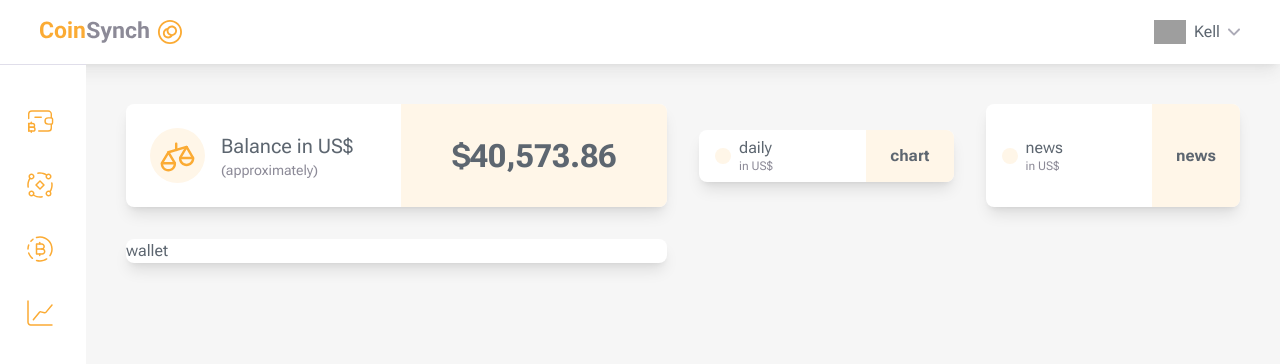
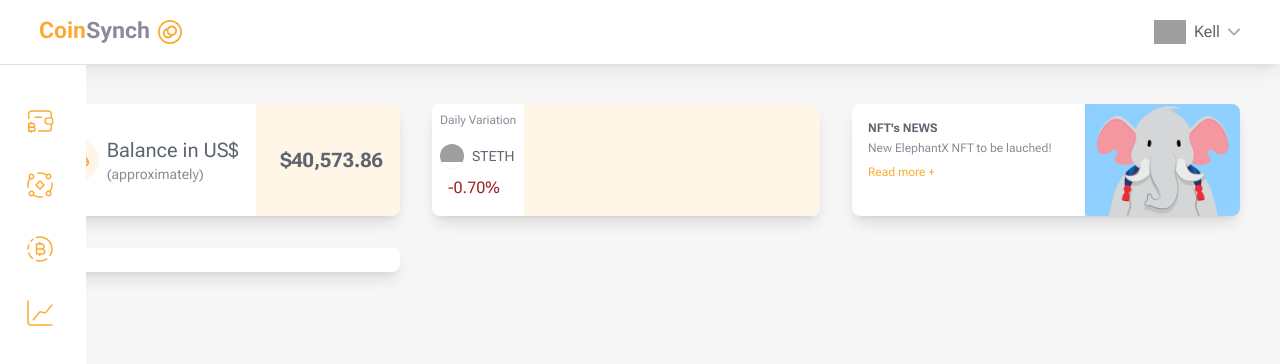
Before and after one commit to kellcrivelaroo/coinsynch, a Next.js app: page /dashboard in a window 1280 px wide. Shown: the top 364 px of the page. Built offline with nearby package versions, Linux system fonts and the light colour scheme; data requests are answered from the project's data file; grey boxes are pictures that could not be loaded.

Commit message:
feat: daily variation / news (layout)

```diff
--- a/src/app/dashboard/page.tsx
+++ b/src/app/dashboard/page.tsx
@@ -8,16 +8,17 @@ import { getCoinData } from '@/lib/utils'
 
 export default async function Dashboard() {
   const coinsData = await getCoinData()
+  const randomCoin = Math.floor(Math.random() * 10)
 
   return (
     <>
       <Header />
       <AsideMenu />
-      <main className="flex flex-col gap-4 p-6 md:gap-6 md:p-8 lg:grid lg:grid-cols-2 lg:gap-8 lg:p-10 lg:pl-[126px]">
+      <main className="flex flex-col gap-4 p-6 md:gap-6 md:p-8 lg:grid lg:grid-cols-[360px_1fr] lg:pl-[126px] xl:gap-8 xl:p-10">
         <Balance coinsData={coinsData} />
 
         <div className="flex h-full w-full items-center justify-between gap-4 md:gap-6 lg:gap-8">
-          <DailyVariation />
+          <DailyVariation coinInfo={coinsData[randomCoin]} />
           <News />
         </div>
 
--- a/src/app/globals.css
+++ b/src/app/globals.css
@@ -30,6 +30,10 @@
 
   .signInput {
     @apply h-12 w-full rounded-md border border-secondary-300 pl-10 outline-none focus:border-secondary-400
+  }
+
+  body {
+    @apply bg-gray
   }
 }
 
@@ -303,7 +307,3 @@
     transform: translateX(0);
   }
 }
-
-body {
-  background-color: #f6f6f6;
-}
--- a/src/components/Dashboard/Balance.tsx
+++ b/src/components/Dashboard/Balance.tsx
@@ -36,17 +36,20 @@ export default function Balance({ coinsData }: BalanceProps) {
 
   return (
     <section className="flex w-full justify-between overflow-hidden rounded-lg bg-white shadow-lg">
-      <div className="flex items-center gap-2 px-4 py-2 lg:gap-4 lg:p-6">
+      <div className="flex items-center gap-2 px-4 py-2 2xl:gap-4 2xl:p-6">
         <div className="rounded-full bg-primary-100 p-2">
           <Image
             src={balanceIcon}
             width={40}
             alt="balance"
-            className="w-5 md:w-8 lg:w-10"
+            className="w-5 md:w-8 2xl:w-10"
           />
         </div>
 
-        <div className="flex flex-col leading-tight md:w-[10rem] md:flex-row md:flex-wrap md:items-center md:text-xl">
+        <div
+          className="flex flex-col leading-tight md:w-[10rem] md:flex-row md:flex-wrap md:items-center md:text-xl
+        lg:text-lg xl:text-xl"
+        >
           <span>Balance&nbsp;</span>
           <span className="text-xs text-secondary-500 md:text-xl md:text-text">
             in US$
@@ -59,7 +62,7 @@ export default function Balance({ coinsData }: BalanceProps) {
 
       <div
         className="flex items-center justify-center bg-primary-100 px-6 py-3 text-base font-bold md:basis-2/5 md:text-2xl
-      lg:basis-1/2 lg:text-3xl"
+        lg:px-3 lg:text-xl xl:px-6 2xl:basis-1/2 2xl:text-3xl"
       >
         {formatCurrency(balance)}
       </div>
--- a/src/components/Dashboard/DailyVariation.tsx
+++ b/src/components/Dashboard/DailyVariation.tsx
@@ -1,17 +1,53 @@
-export default function DailyVariation() {
+import { CoinDataProps } from '@/lib/types'
+import { formatChangeInPercentage } from '@/lib/utils'
+import Image from 'next/image'
+
+interface DailyVariationProps {
+  coinInfo: CoinDataProps
+}
+
+export default function DailyVariation({ coinInfo }: DailyVariationProps) {
+  const change = formatChangeInPercentage(
+    coinInfo.price_change_percentage_24h,
+    2,
+  )
+
   return (
-    <section className="flex w-full flex-col justify-between overflow-hidden rounded-lg bg-white shadow-lg md:flex-row">
-      <div className="flex items-center px-4 py-2">
-        <div className="rounded-full bg-primary-100 p-2"></div>
-        <div className="ml-2 flex flex-col leading-tight">
-          <span>daily</span>
-          <span className="text-xs text-secondary-500">in US$</span>
+    <section
+      className="flex h-full min-h-[160px] w-full flex-col justify-between overflow-hidden rounded-lg bg-white
+    shadow-lg md:min-h-[112px] md:flex-row"
+    >
+      <div className="flex h-fit flex-col items-start gap-2 p-2">
+        <span className="text-xs text-secondary-500 md:mb-2">
+          Daily Variation
+        </span>
+
+        <div className="flex w-full items-center gap-2 text-xs md:flex-col md:items-start md:text-sm">
+          <div className="flex items-center gap-2">
+            <div className="h-4 w-4 overflow-hidden rounded-full shadow-sm md:h-6 md:w-6">
+              <Image
+                src={coinInfo?.image}
+                alt={coinInfo?.name}
+                width={40}
+                height={40}
+              />
+            </div>
+            <span>{coinInfo.symbol.toUpperCase()}</span>
+          </div>
+
+          <span
+            className={`ml-2 text-sm md:text-base ${
+              coinInfo.price_change_percentage_24h >= 0
+                ? 'text-tertiary-700'
+                : 'text-quartenary-700'
+            }`}
+          >
+            {change}
+          </span>
         </div>
       </div>
 
-      <div className="flex items-center bg-primary-100 px-6 py-3 text-base font-bold">
-        chart
-      </div>
+      <div className="flex flex-1 bg-primary-100"></div>
     </section>
   )
 }
--- a/src/components/Dashboard/News.tsx
+++ b/src/components/Dashboard/News.tsx
@@ -1,17 +1,22 @@
 export default function News() {
   return (
-    <section className="flex h-full w-full flex-col justify-between overflow-hidden rounded-lg bg-white shadow-lg md:flex-row">
-      <div className="flex items-center px-4 py-2">
-        <div className="rounded-full bg-primary-100 p-2"></div>
-        <div className="ml-2 flex flex-col leading-tight">
-          <span>news</span>
-          <span className="text-xs text-secondary-500">in US$</span>
-        </div>
+    <section
+      className="flex min-h-[160px] w-full flex-col justify-between overflow-hidden rounded-lg bg-white
+    shadow-lg md:min-h-[112px] md:flex-row"
+    >
+      <div className="flex h-fit flex-col items-start gap-2 p-2 md:basis-3/5 md:gap-1 md:p-4">
+        <span className="text-xs font-bold">{`NFT's NEWS`}</span>
+
+        <span className="text-xs text-secondary-500">
+          New ElephantX NFT to be lauched!
+        </span>
+
+        <button className="hidden text-xs text-primary-500 hover:text-primary-300 md:mt-1 md:block">
+          Read more +
+        </button>
       </div>
 
-      <div className="flex items-center bg-primary-100 px-6 py-3 text-base font-bold">
-        news
-      </div>
+      <div className="flex flex-1 bg-[url(../../public/elephant.png)] bg-cover bg-bottom"></div>
     </section>
   )
 }
--- a/src/components/SignInAndUp/SignUpForm.tsx
+++ b/src/components/SignInAndUp/SignUpForm.tsx
@@ -40,15 +40,11 @@ export default function SignUpForm({ close }: { close: () => void }) {
     <form
       className="flex w-full flex-col overflow-hidden"
       onSubmit={handleSubmit(onSubmit)}
-      onClick={() => {
-        console.log()
-      }}
     >
       {/* Name Input */}
       <div
         className="relative mb-6"
         onClick={() => {
-          console.log(checked)
           setChecked((current) => !current)
         }}
       >
@@ -165,7 +161,6 @@ export default function SignUpForm({ close }: { close: () => void }) {
             className="relative flex h-4 min-w-[16px] appearance-none items-center justify-center rounded border-2
             border-primary-500 text-sm"
             onClick={() => {
-              console.log(checked)
               setChecked((current) => !current)
             }}
             {...register('terms')}
--- a/src/components/Subscription/SubscriptionForm.tsx
+++ b/src/components/Subscription/SubscriptionForm.tsx
@@ -29,7 +29,6 @@ export default function SubscriptionForm() {
   const onSubmit: SubmitHandler<SubscriptionFormType> = (data) => {
     setIsLoading(true)
     setTimeout(() => {
-      console.log(data)
       setSuccess(true)
       setIsLoading(false)
       reset({ email: '' })
--- a/src/lib/utils.ts
+++ b/src/lib/utils.ts
@@ -1,5 +1,4 @@
 import { api } from './axios'
-import { UserDataType } from './types'
 
 export const formatCurrency = (value: number): string => {
   const dolarFormat = new Intl.NumberFormat('en-US', {
@@ -8,6 +7,12 @@ export const formatCurrency = (value: number): string => {
   })
 
   return dolarFormat.format(value)
+}
+
+export const formatChangeInPercentage = (value: number, fixed = 3): string => {
+  const positive = value >= 0 ? '+' : ''
+  const formatedValue = positive + value.toFixed(fixed) + '%'
+  return formatedValue
 }
 
 export const getCoinData = async () => {
```
Also changed, not shown: public/elephant.png (added).
